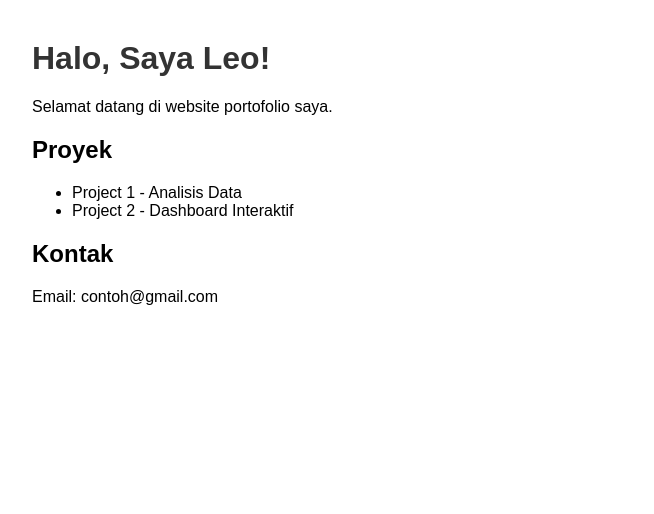
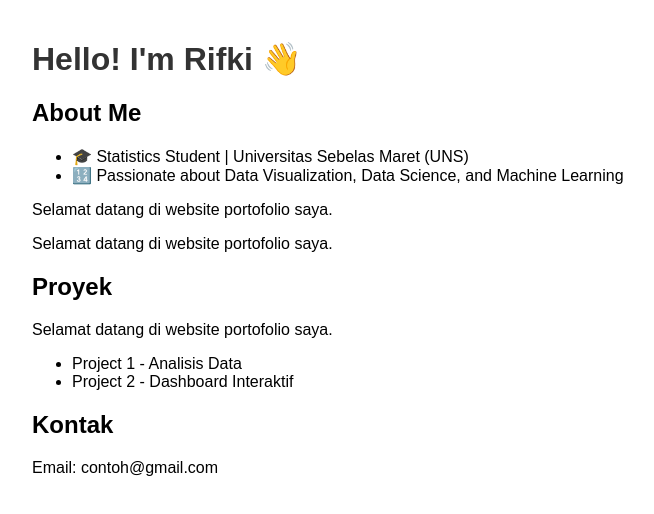
Before and after one commit to RifkiMartleo000/RifkiMartleo000.github.io, a plain HTML site: page index.html in a window 1280 px wide. Shown: the whole page, without its empty margins (8-662 px from the left). Drawn offline with Linux system fonts and the light colour scheme.

Commit message:
Update index.html

```diff
--- a/index.html
+++ b/index.html
@@ -1,17 +1,26 @@
 <!DOCTYPE html>
 <html>
 <head>
-  <title>Portofolio Saya</title>
+  <title>Portofolio RifkiMartleo000</title>
   <style>
     body { font-family: Arial; margin: 40px; }
     h1 { color: #333; }
   </style>
 </head>
 <body>
-  <h1>Halo, Saya Leo!</h1>
+  <h1>Hello! I'm Rifki 👋</h1>
+  <h2>About Me</h2>
+  <ul>
+    <li>🎓 Statistics Student | Universitas Sebelas Maret (UNS)</li>
+    <li>🔢 Passionate about Data Visualization, Data Science, and Machine Learning</li>
+  </ul>
+
+  <p>Selamat datang di website portofolio saya.</p>
   <p>Selamat datang di website portofolio saya.</p>
 
   <h2>Proyek</h2>
+  <p>Selamat datang di website portofolio saya.</p>
+
   <ul>
     <li>Project 1 - Analisis Data</li>
     <li>Project 2 - Dashboard Interaktif</li>
```
